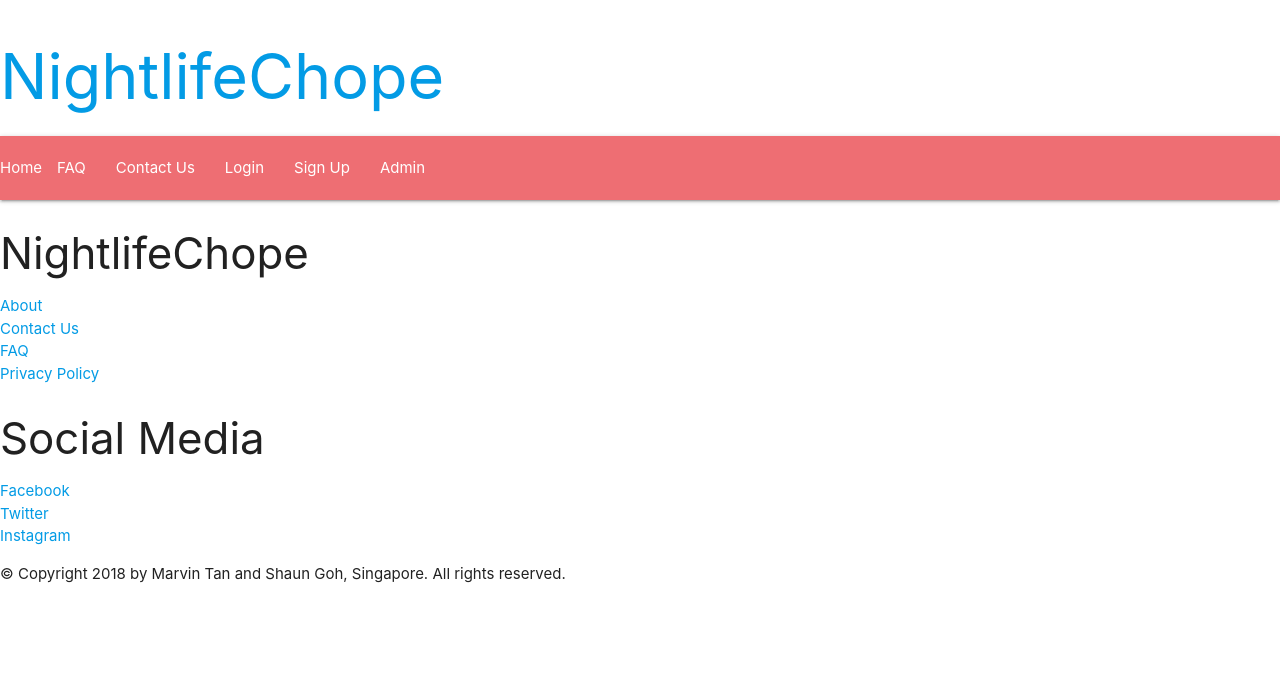
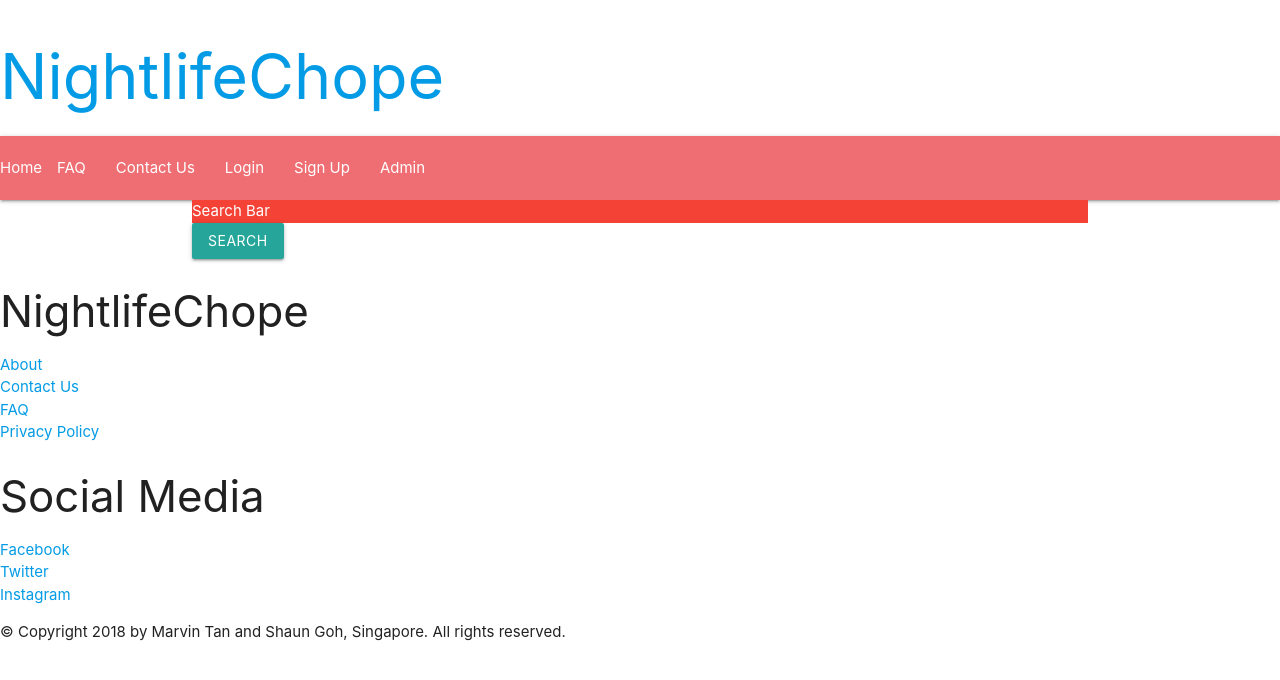
Before and after one commit to shaungohsc/NUS-Orbital-Project, a website: page NightlifeChope/client/html/main.html in a window 1280 px wide. Drawn offline with Linux system fonts and the light colour scheme.

Commit message:
search bar and button

```diff
--- a/NightlifeChope/client/html/main.html
+++ b/NightlifeChope/client/html/main.html
@@ -14,6 +14,7 @@
 
 <body>
   <header>
+
     <h1> <a title="Home" href="/home"> NightlifeChope </a> </h1>
 
     <nav>
@@ -31,9 +32,13 @@
     </nav>
   </header>
 
+  <div class="container">
+    <div class="red white-text"> Search Bar </div>
+
+    <button class="btn waves-effect"> Search </button>
+  </div>
+
   <main>
-
-    <!-- insert content here -->
 
   </main>
 
```
Also changed, not shown: 2 other files.
